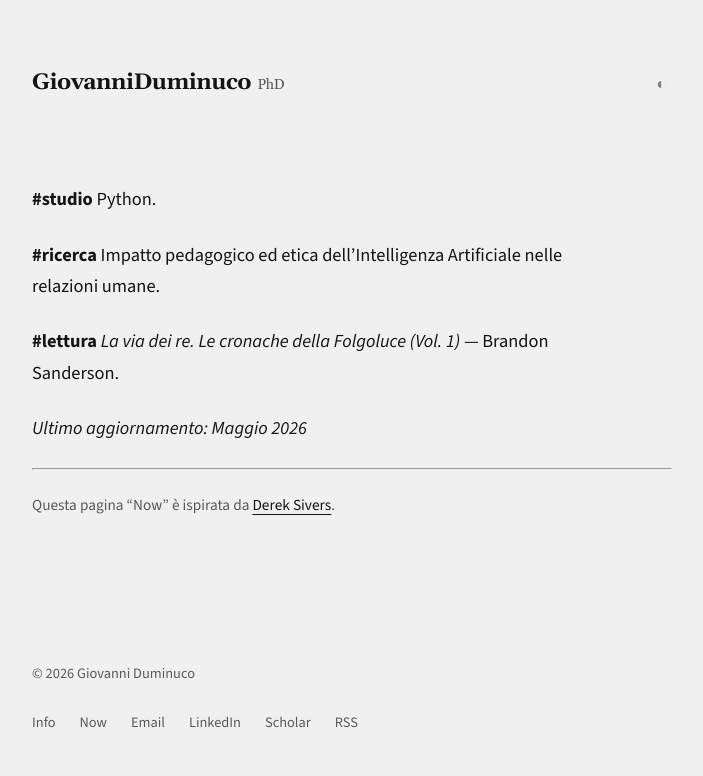
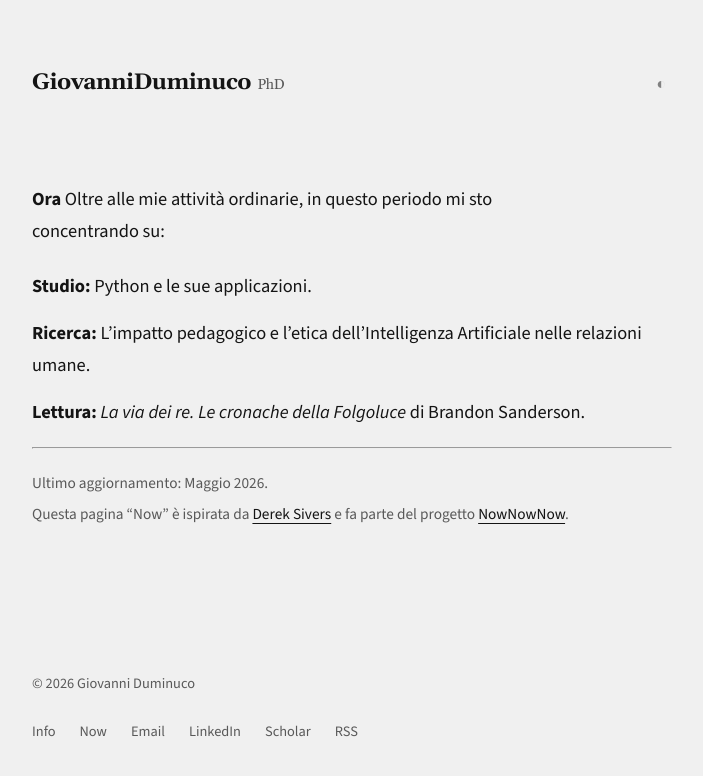
Before and after one commit to dumgio/dumgio.github.io, a Jekyll site: the page built from now.md, in a window 1280 px wide. Shown: the top 776 px of the page, without its empty margins (128-831 px from the left). Built offline with Jekyll 4.4.1, drawn with Linux system fonts in a browser that asks for light colours; comment, search, counter and statistics services are not loaded.

Commit message:
Update now.md

```diff
--- a/now.md
+++ b/now.md
@@ -3,15 +3,16 @@ layout: default
 title: Cosa sto facendo
 permalink: /now/
 ---
+**Ora**
+Oltre alle mie attività ordinarie, in questo periodo mi sto concentrando su:
 
-**#studio** Python.
-
-**#ricerca** Impatto pedagogico ed etica dell'Intelligenza Artificiale nelle relazioni umane.
-
-**#lettura** *La via dei re. Le cronache della Folgoluce (Vol. 1)* — Brandon Sanderson.
-
-_Ultimo aggiornamento: Maggio 2026_
+*   **Studio:** Python e le sue applicazioni.
+*   **Ricerca:** L'impatto pedagogico e l'etica dell'Intelligenza Artificiale nelle relazioni umane.
+*   **Lettura:** _La via dei re. Le cronache della Folgoluce_ di Brandon Sanderson.
 
 ---
 
-<small style="color: var(--copyright-color, gray);">Questa pagina "Now" è ispirata da <a href="https://sive.rs/" target="_blank" rel="noopener">Derek Sivers</a>.</small>
+<small style="color: var(--copyright-color, gray);">
+  Ultimo aggiornamento: Maggio 2026. <br>
+  Questa pagina "Now" è ispirata da <a href="https://sive.rs/" target="_blank" rel="noopener">Derek Sivers</a> e fa parte del progetto <a href="https://nownownow.com/" target="_blank" rel="noopener">NowNowNow</a>.
+</small>
```
